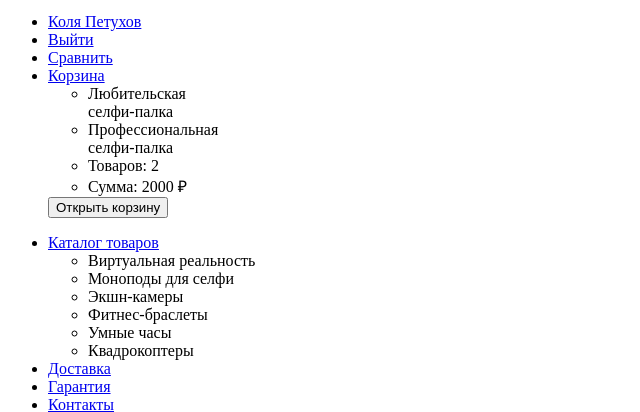
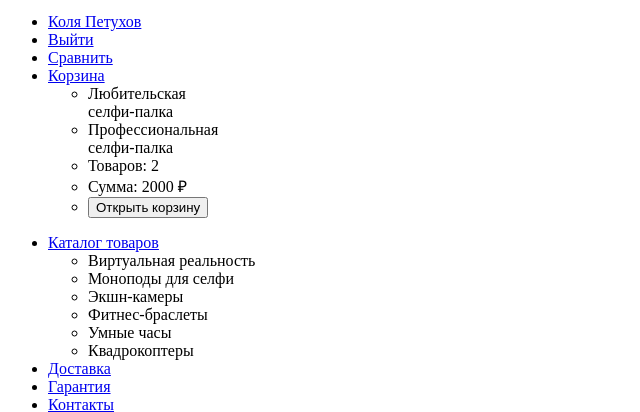
Before and after one commit to vetarara/2057771-device-34, a plain HTML site: page monopod.html in a window 1280 px wide. Shown: the part 122-534 px from the top of the page, without its empty margins (0-640 px from the left). Drawn offline with Linux system fonts and the light colour scheme.

Commit message:
убрала див из списка в корзине

```diff
--- a/monopod.html
+++ b/monopod.html
@@ -30,18 +30,14 @@
             </li>
             <li class="navigation-item">
               <a class="navigation-link" href="#">Корзина</a>
-            </li>
-            <div class="basket">
               <ul class="basket-list">
-                <li class="basket-item">
-                  Любительская<br>селфи-палка</li>
+                <li class="basket-item">Любительская<br>селфи-палка</li>
                 <li class="basket-item">Профессиональная<br>селфи-палка</li>
                 <li class="basket-item">Товаров: 2</li>
                 <li class="basket-item">Сумма: 2000 ₽</li>
+                <li><button type="button">Открыть корзину</button></li>
               </ul>
-              <button type="button">Открыть корзину</button>
-            </div>
-          </ul>
+        </ul>
           <ul class="navigation-list">
             <li class="navigation-item">
               <a class="navigation-link" href="#">Каталог товаров</a>
```
